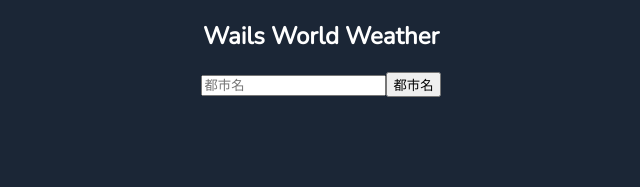
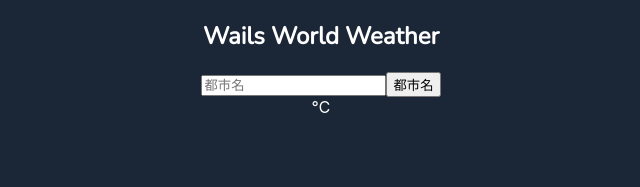
Before and after one commit to ariichi88/worldweather, a React (Vite) app in the folder frontend/: page / in a window 1280 px wide. Shown: the top 187 px of the page, without its empty margins (319-959 px from the left). Built offline with nearby package versions, Linux system fonts and the light colour scheme.

Commit message:
Result.jsxの編集

```diff
--- a/frontend/src/components/Result.jsx
+++ b/frontend/src/components/Result.jsx
@@ -9,7 +9,7 @@ const Result = props => {
 		<div>
 		    <div>{obj.result && obj.result.location.country}</div>
 		    <div>{obj.result && obj.result.location.name}</div>
-		    <div>{obj.result && obj.result.current.temp_c}</div>
+		    <div>{obj.result && obj.result.current.temp_c}<span>℃</span></div>
 		    <img src={obj.result && obj.result.current.condition.icon}/>
 		    <div>{obj.result && obj.result.current.condition.text}</div>
 		</div>
```
